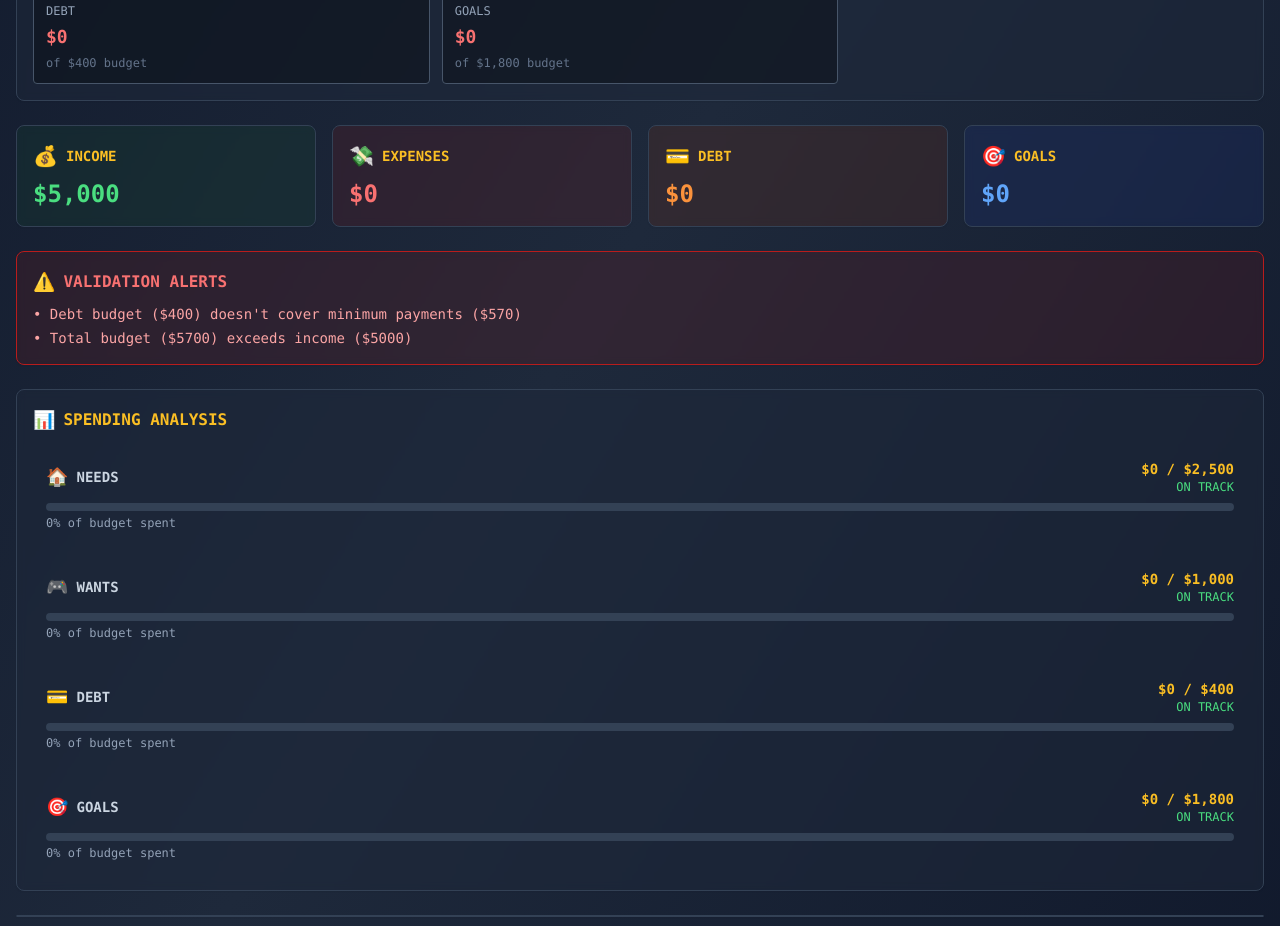
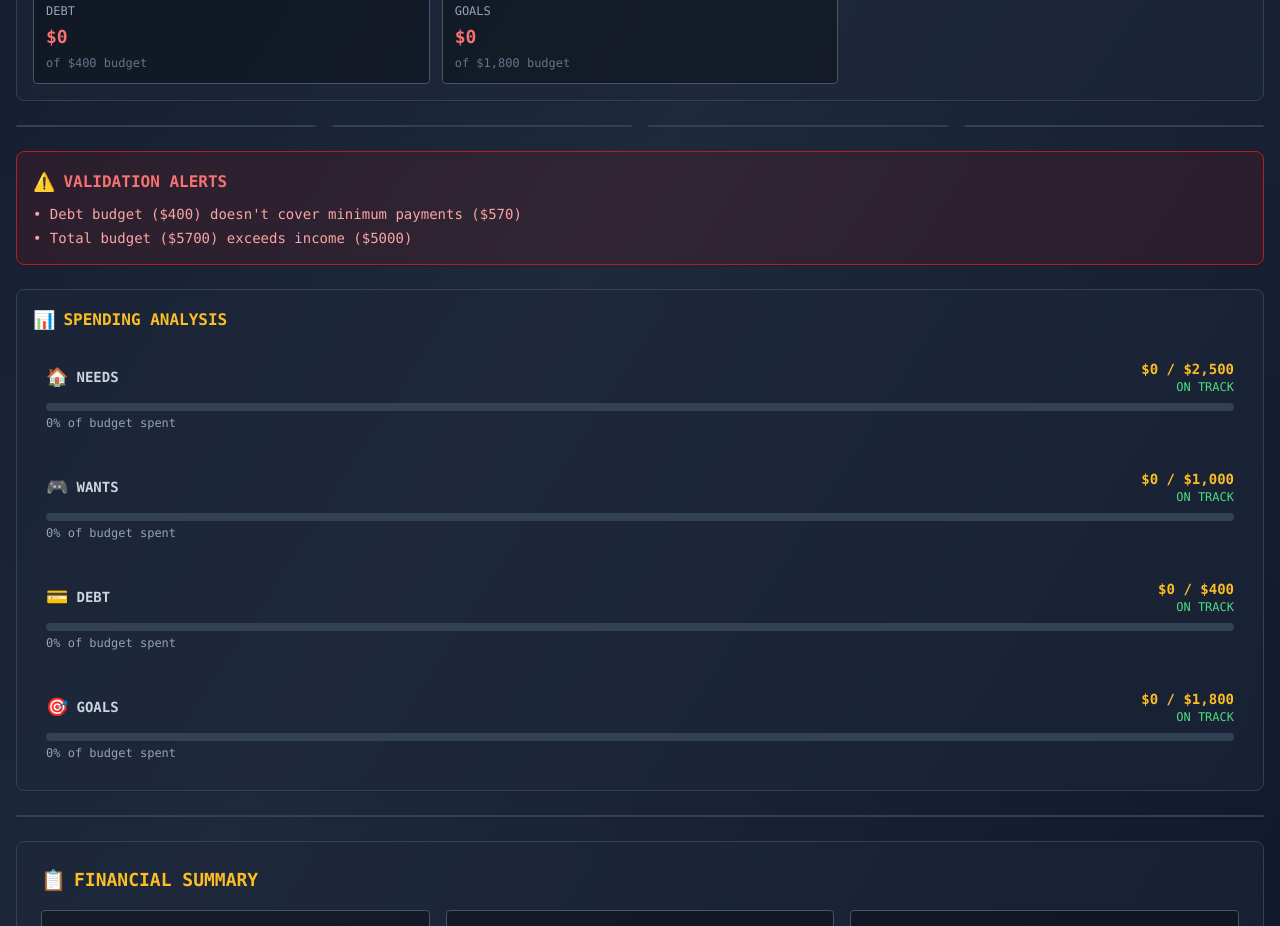
Before and after one commit to rodgome/pixel-plan-vault, a React (Vite) app: page / in a window 1280 px wide. Shown: the part 820-1746 px from the top of the page. Built offline with nearby package versions, Linux system fonts and the light colour scheme.

Commit message:
Visual edit in Lovable
Edited UI in Lovable

```diff
--- a/src/components/MoneyPlanCard.tsx
+++ b/src/components/MoneyPlanCard.tsx
@@ -1,6 +1,4 @@
-
 import { Card } from '@/components/ui/card';
-
 interface MoneyPlanCardProps {
   title: string;
   amount: number;
@@ -17,7 +15,6 @@ interface MoneyPlanCardProps {
     spentSoFar: number;
   };
 }
-
 const MoneyPlanCard = ({
   title,
   amount,
@@ -27,51 +24,8 @@ const MoneyPlanCard = ({
   additionalSections,
   wantsData
 }: MoneyPlanCardProps) => {
-  return (
-    <Card className={`${bgColor} border-slate-700 backdrop-blur-sm`}>
-      <div className="p-4">
-        <div className="flex items-center justify-between mb-2">
-          <div className="flex items-center gap-2">
-            <span className="text-xl">{icon}</span>
-            <h3 className="text-sm font-bold text-amber-400">{title}</h3>
-          </div>
-        </div>
-        <div className={`text-2xl font-bold ${color} font-mono`}>
-          ${amount.toLocaleString()}
-        </div>
+  return <Card className={`${bgColor} border-slate-700 backdrop-blur-sm`}>
 
-        {additionalSections && additionalSections.length > 0 && (
-          <div className="mt-3 space-y-1">
-            {additionalSections.map((section, index) => (
-              <div key={index} className="flex justify-between text-xs">
-                <span className="text-slate-400">{section.label}</span>
-                <span className={section.color}>
-                  ${section.value.toLocaleString()}
-                </span>
-              </div>
-            ))}
-          </div>
-        )}
-
-        {wantsData && (
-          <div className="mt-3 space-y-1">
-            <div className="flex justify-between text-xs">
-              <span className="text-slate-400">Available</span>
-              <span className="text-green-400">
-                ${wantsData.incomeMinusBudget.toLocaleString()}
-              </span>
-            </div>
-            <div className="flex justify-between text-xs">
-              <span className="text-slate-400">Spent</span>
-              <span className="text-red-400">
-                ${wantsData.spentSoFar.toLocaleString()}
-              </span>
-            </div>
-          </div>
-        )}
-      </div>
-    </Card>
-  );
+    </Card>;
 };
-
 export default MoneyPlanCard;
```
